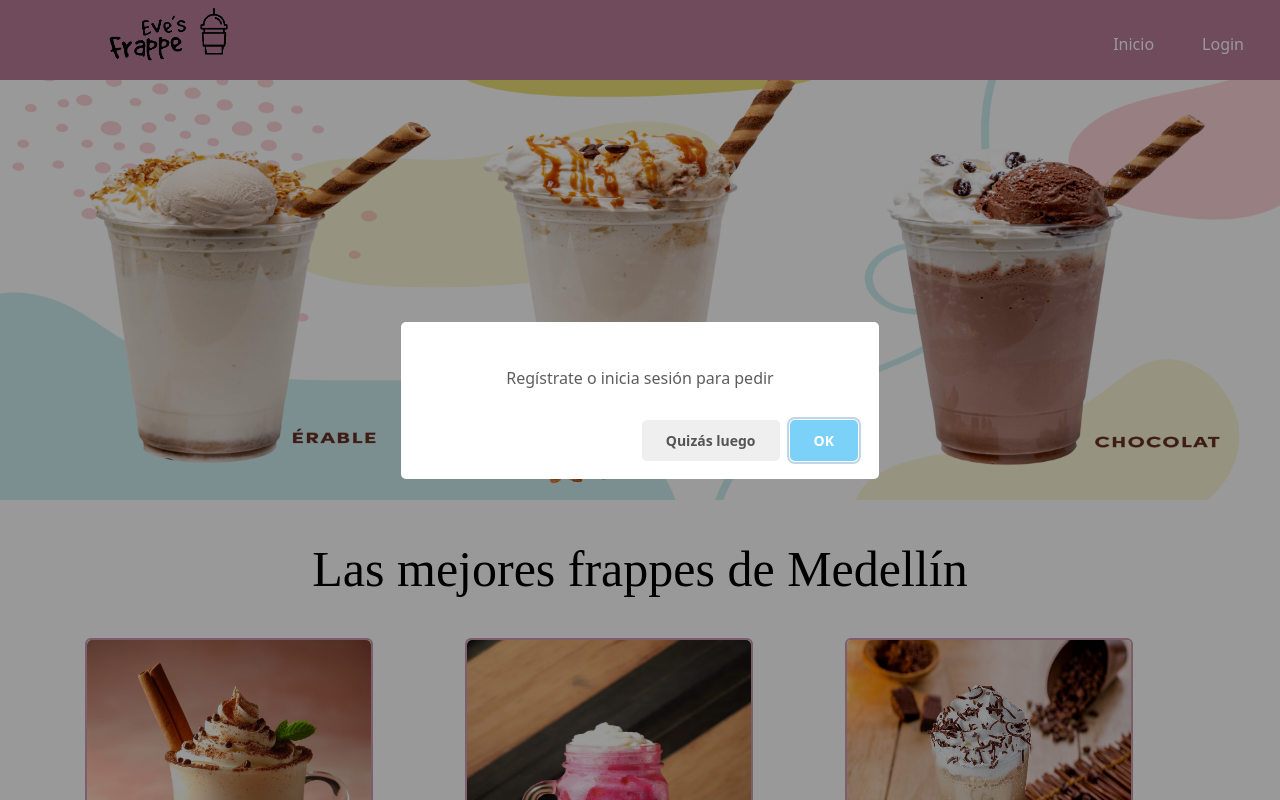
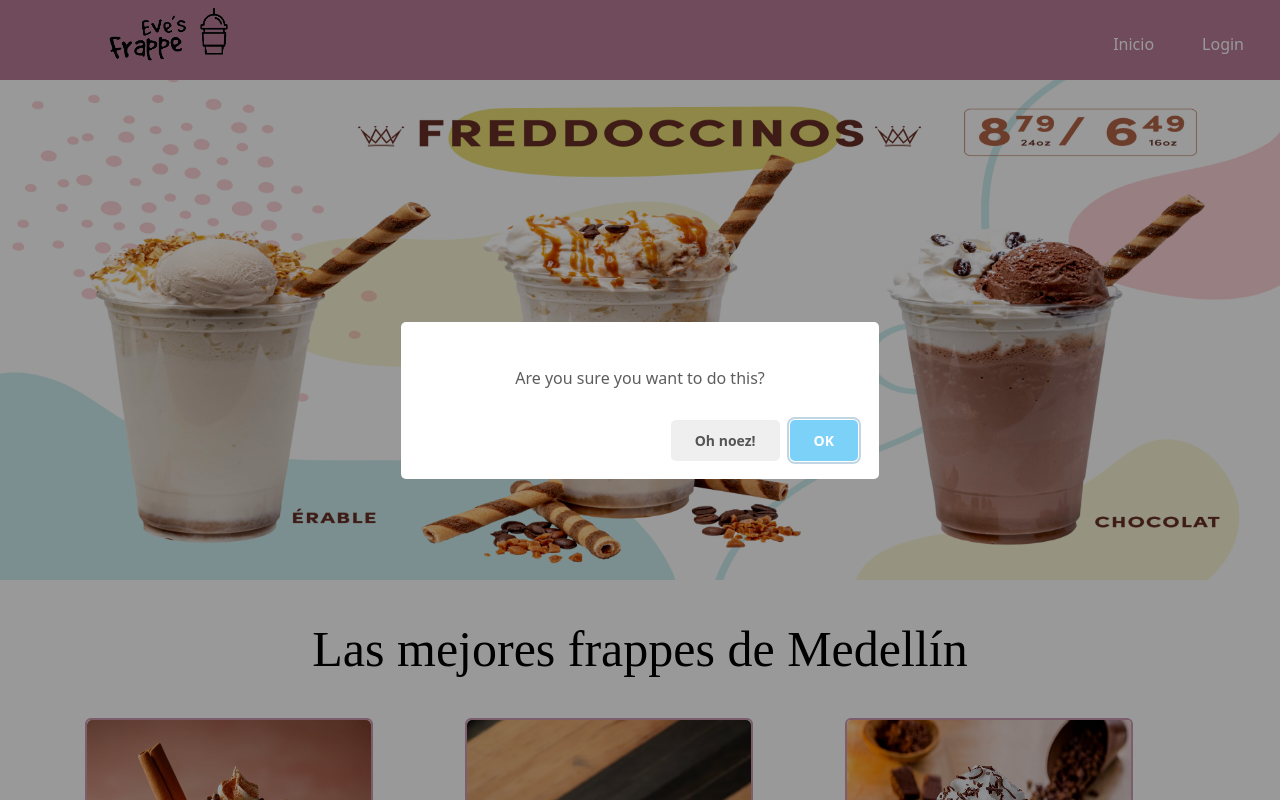
Before and after one commit to lopezcrony/Eve-s-Frappe, a PHP site: page / in a window 1280 px wide. Run offline with PHP 8.4, Linux system fonts and the light colour scheme; some web fonts are replaced.

Commit message:
arreglo del index casi

```diff
--- a/index.php
+++ b/index.php
@@ -11,7 +11,7 @@
 </style>
 </head>
 <body>
-<nav class="navbar navbar-expand-lg navbar-dark position-absolute" style="width:100%; height:80px;background-color:#b97d99; right:0; left:0; top:0;">
+<nav class="navbar navbar-expand-lg navbar-dark position-static" style="width:100%; height:80px;background-color:#b97d99; right:0; left:0; top:0;">
   <div class="container-fluid pt-2">
     <div class="navegador">
     <a class="navbar-brand" href="index.php"><img src="vista/page/img/logo.png" alt="logo" width="50%" height="20%"></a>
@@ -32,7 +32,7 @@
 </nav>
 <main>
  <section>
-  <img class="" src="vista/page/img/publicidad.jpg" alt="" width="100%" height="500px">
+  <img class="" src="vista/page/img/publicidad.jpg" alt="publicidad" width="100%" height="500px">
 </section>
   <div class="container center mt-4">
 
@@ -148,15 +148,16 @@ include_once("vista/page/footer.php");
 
 echo'
 <script>
-window.onload = function() {
-  swal("Regístrate o inicia sesión para pedir", {
-  backgroundColor: "#cd9bb4",
-  buttons: ["Quizás luego", true],
+swal("Are you sure you want to do this?", {
+  buttons: ["Oh noez!", true],
 });
-};
 </script>'
 
 ?>
 
 </body>
 </html>
+
+<!-- swal("Regístrate o inicia sesión para pedir", {
+  backgroundColor: "#cd9bb4",
+  buttons: ["Quizás luego", true], -->
```
